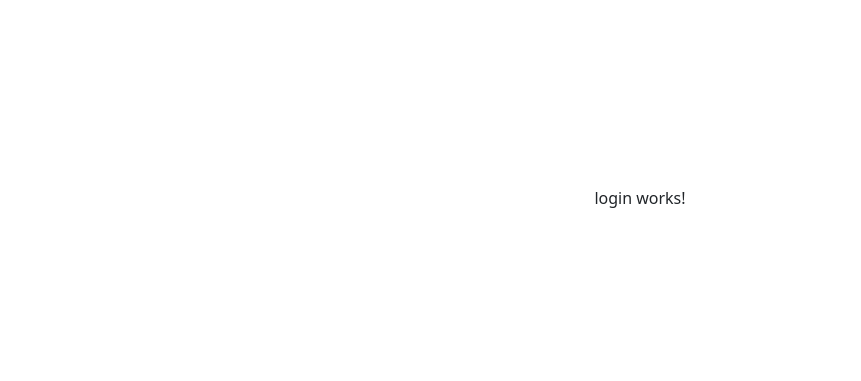
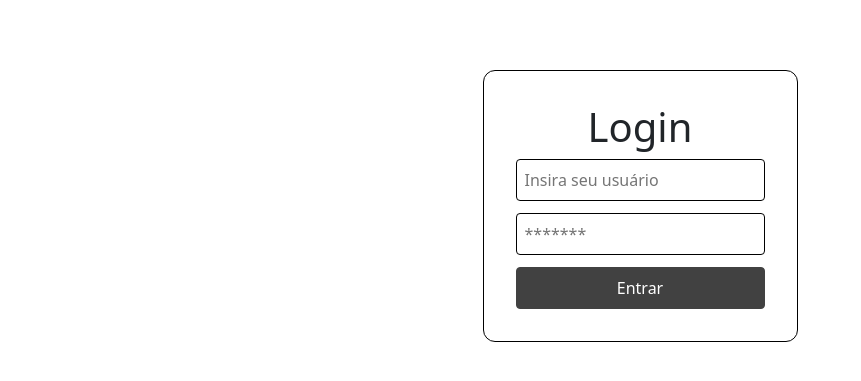
Before and after one commit to dev-Chaves/SystemTicket-Front, an Angular app: page /login in a window 1280 px wide. Shown: the part 563-944 px from the top of the page, without its empty margins (0-861 px from the left). Built offline with nearby package versions, Linux system fonts and the light colour scheme.

Commit message:
inputs+forms

```diff
--- a/src/app/components/sem-loggar/login/login.component.css
+++ b/src/app/components/sem-loggar/login/login.component.css
@@ -0,0 +1,33 @@
+#login-content{
+    border: 1px solid #000;
+    border-radius: 12px;
+    padding: 32px;
+    display: flex;
+    text-align: center;
+}
+
+.login-form{
+    display: flex;
+    flex-direction: column;
+    gap: 12px
+}
+
+input{
+    padding: 8px;
+    border-radius: 4px;
+    border: 1px solid #000;
+}
+
+button{
+    padding: 8px;
+    border-radius: 4px;
+    border: 1px solid var(--primary-color);
+    background-color: var(--primary-color);
+    color: #fff;
+    transition: background 0.3s, border-color 0.3s;
+}
+
+button:hover{
+    background-color: #232323;
+    border-color: #232323;
+}
--- a/src/app/components/sem-loggar/login/login.component.html
+++ b/src/app/components/sem-loggar/login/login.component.html
@@ -1 +1,10 @@
-<p>login works!</p>
+<div id="login-content">
+    <div id="login-content-form">
+        <h1>Login</h1>
+        <form [formGroup]="loginForm" (ngSubmit)="onSubmit()" class="login-form">
+           <input type="text" placeholder="Insira seu usuário">
+           <input type="password" placeholder="*******">
+           <button type="submit">Entrar</button>
+        </form>
+    </div>
+</div>
--- a/src/app/components/sem-loggar/login/login.component.ts
+++ b/src/app/components/sem-loggar/login/login.component.ts
@@ -1,11 +1,26 @@
 import { Component } from '@angular/core';
+import { FormBuilder, FormControl, FormGroup, ReactiveFormsModule, Validators } from '@angular/forms';
 
 @Component({
   selector: 'app-login-sem-loggar',
-  imports: [],
+  imports: [ReactiveFormsModule],
   templateUrl: './login.component.html',
   styleUrl: './login.component.css'
 })
 export class LoginComponent {
+  loginForm!: FormGroup;
+
+  constructor(private formBuilder: FormBuilder){
+    this.loginForm = this.formBuilder.group({
+      usersName: ['', [Validators.required]],
+      password: ['', [Validators.required]]
+    });
+  }
+
+  onSubmit(){
+    if(this.loginForm.valid){
+      console.log(this.loginForm.value);
+    }
+  }
 
 }
```
